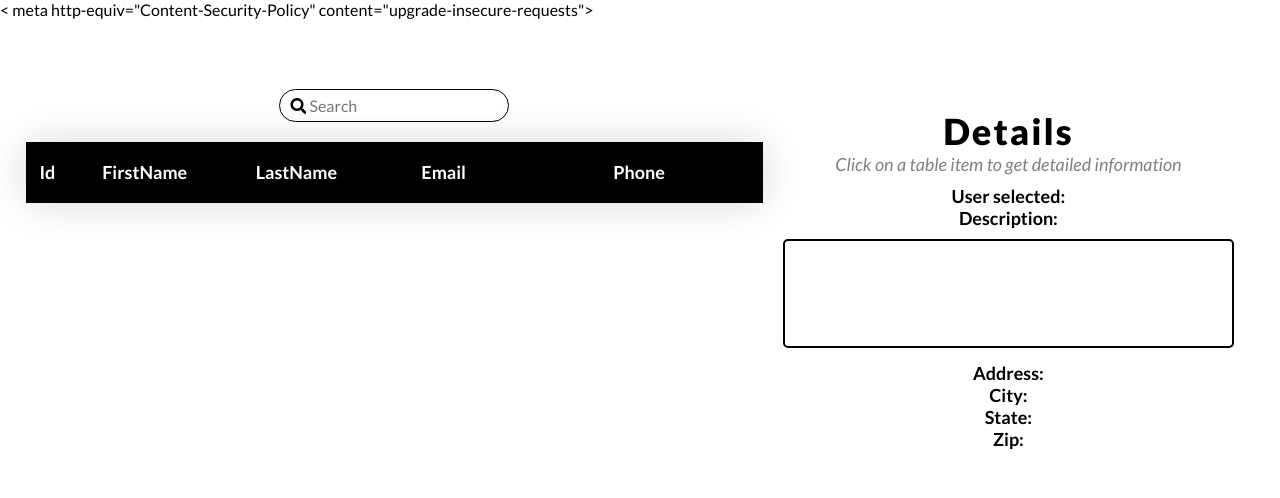
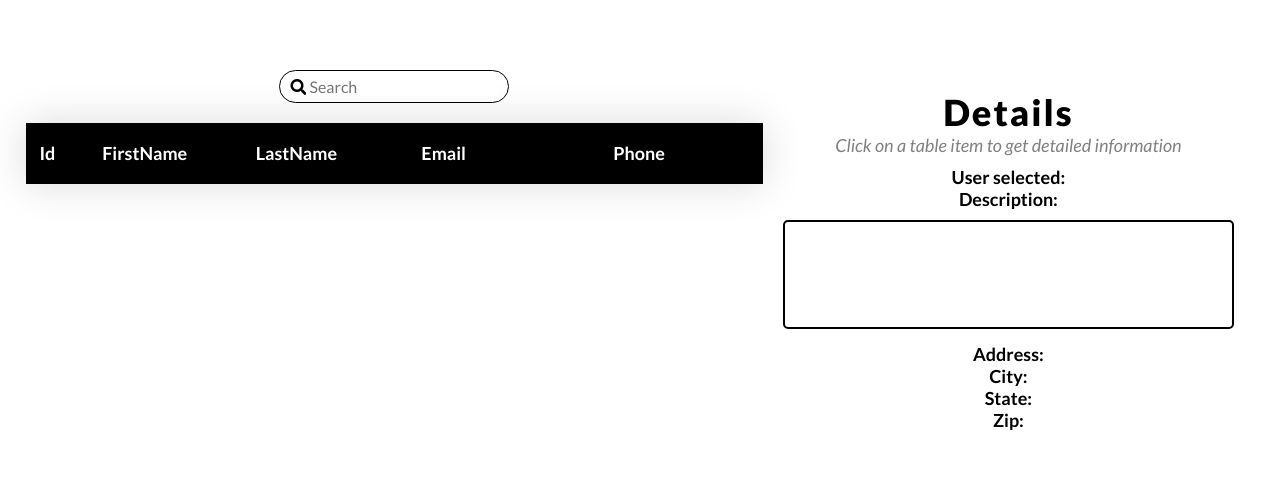
Before and after one commit to SravanthT/Admin-Pannel, a plain HTML site: page index.html in a window 1280 px wide. Drawn offline with nearby package versions, Linux system fonts and the light colour scheme; no server answers.

Commit message:
Update index.html

```diff
--- a/index.html
+++ b/index.html
@@ -4,7 +4,6 @@
 <head>
     <meta charset="UTF-8">
     <meta name="viewport" content="width=device-width, initial-scale=1.0">
-    < meta http-equiv="Content-Security-Policy" content="upgrade-insecure-requests">
     <link rel="stylesheet" href="https://use.fontawesome.com/releases/v5.15.3/css/all.css"
         integrity="sha384-SZXxX4whJ79/gErwcOYf+zWLeJdY/qpuqC4cAa9rOGUstPomtqpuNWT9wdPEn2fk" crossorigin="anonymous">
         <script src="https://code.jquery.com/jquery-3.6.0.min.js" integrity="sha256-/xUj+3OJU5yExlq6GSYGSHk7tPXikynS7ogEvDej/m4=" crossorigin="anonymous"></script>
```
